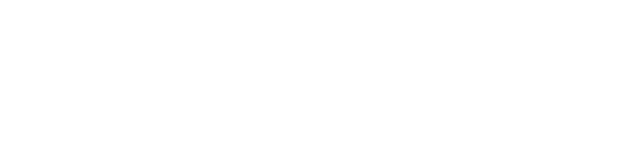
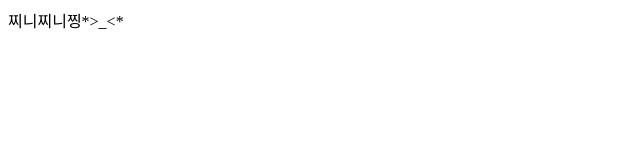
Before and after one commit to suuujinee/suuujinee.github.io, a plain HTML site: page index.html in a window 1280 px wide. Shown: the whole page, without its empty margins (0-640 px from the left). Drawn offline with Linux system fonts and the light colour scheme.

Commit message:
Update index.html

```diff
--- a/index.html
+++ b/index.html
@@ -5,6 +5,6 @@
   <title>suuujinee</title>
 </head>
 <body>
-
+찌니찌니찡*>_<*
 </body>
 </html>
```
